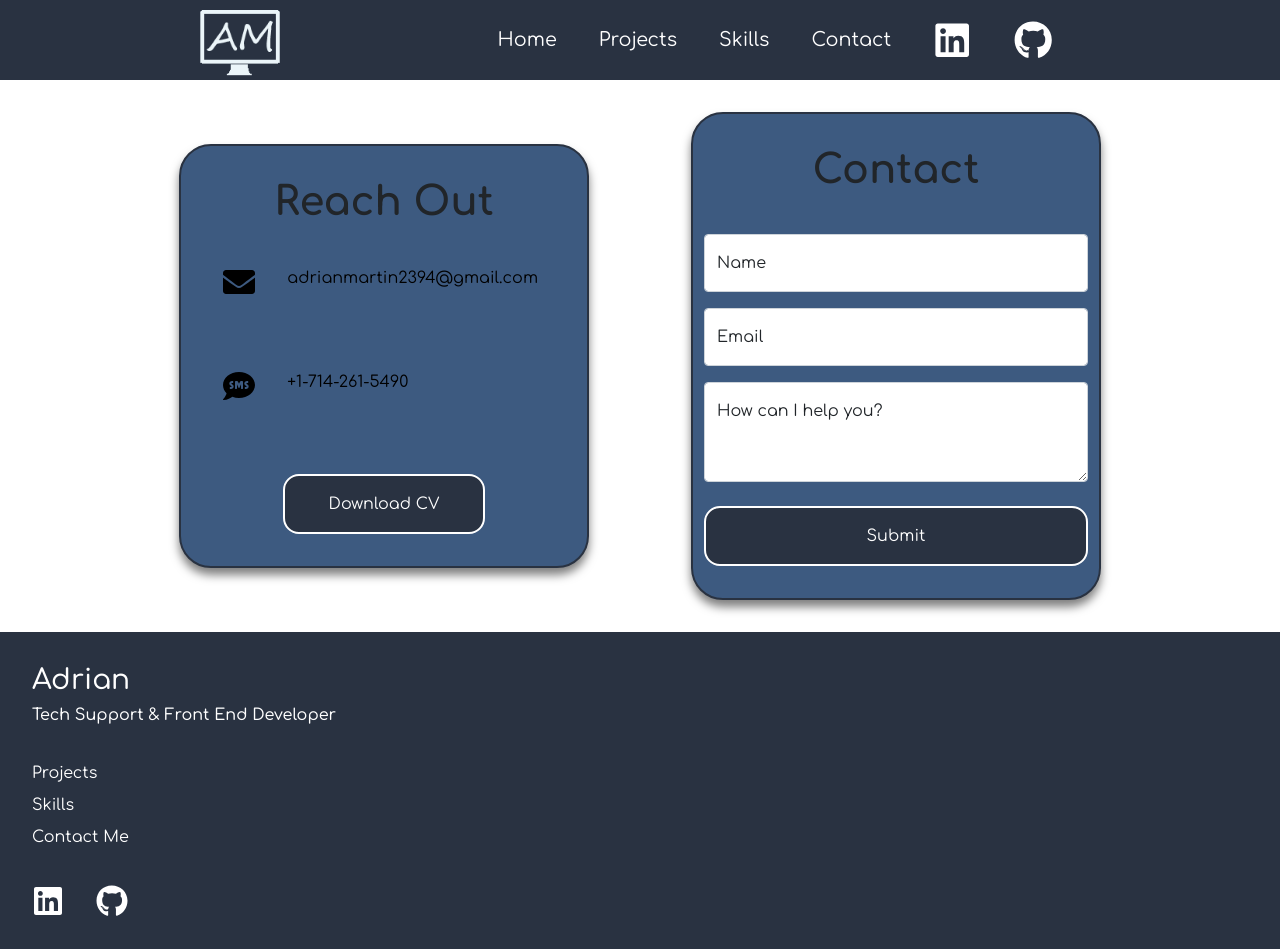
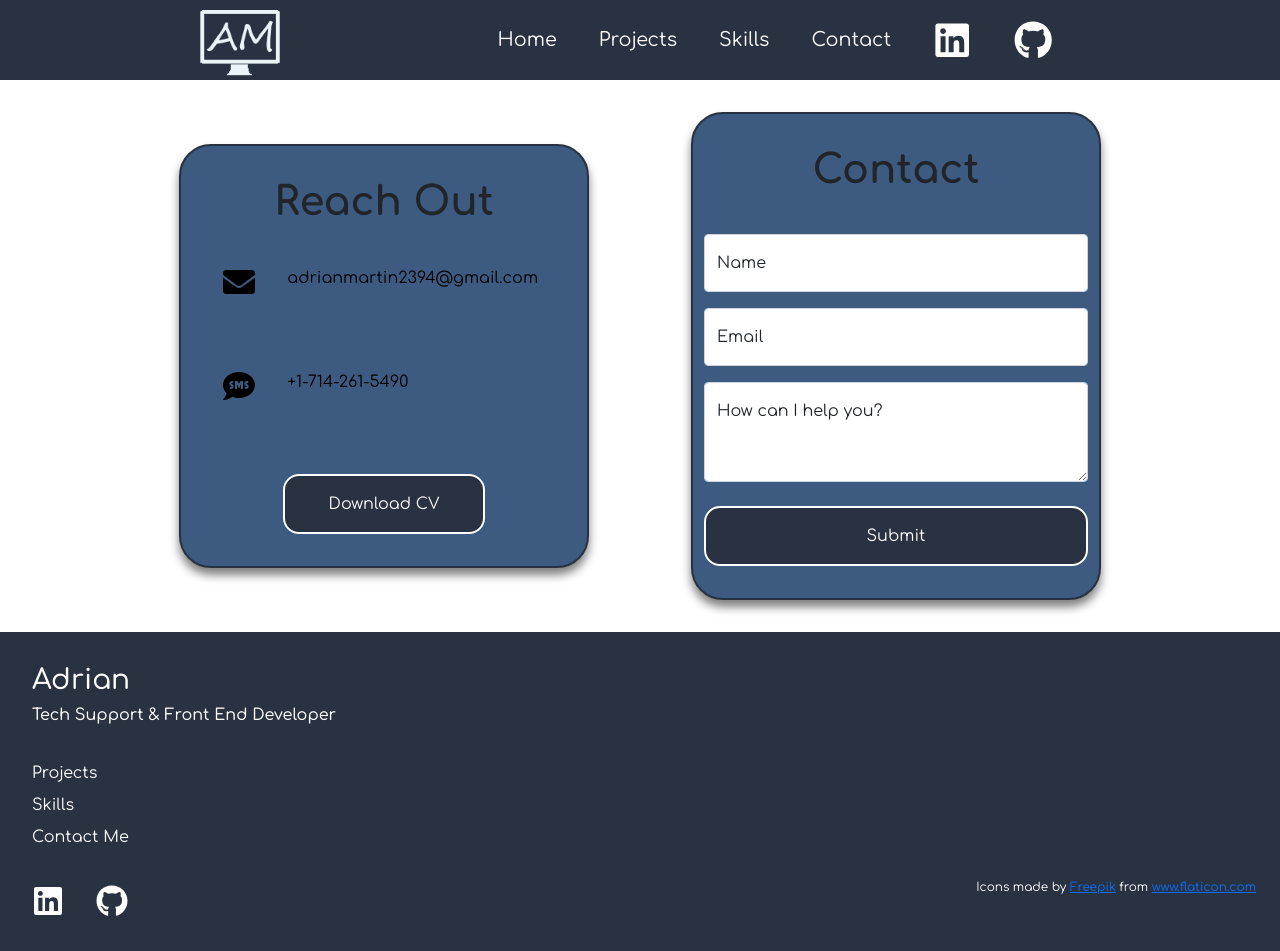
Before and after one commit to adrian-em94/portfolio_web, a React (Create React App) app: page /Contact in a window 1280 px wide. Built offline with nearby package versions, Linux system fonts and the light colour scheme.

Commit message:
added attributions fixed contact link

```diff
--- a/src/components/Footer.css
+++ b/src/components/Footer.css
@@ -26,10 +26,22 @@
   color: #fff;
 }
 
+.smaller_icons {
+  display: flex;
+}
+
 .socials {
   margin-top: 2em;
   display: flex;
   flex-direction: row;
+}
+
+.attributions {
+  width: 100%;
+  text-align: end;
+  margin-right: 2em;
+  font-size: 0.75rem;
+  padding-top: 1.5em;
 }
 
 .soc_link {
--- a/src/components/Footer.js
+++ b/src/components/Footer.js
@@ -18,10 +18,11 @@ function Footer() {
                     <Link className='a_link' to="/Skills">
                         Skills
                     </Link>
-                    <Link className='a_link'to="/">
+                    <Link className='a_link'to="/Contact">
                         Contact Me
                     </Link>
                 </div>
+                <div className='smaller_icons'>
                     <div className='socials'>
                         <Link className='soc_link' to={{ pathname: 'https://www.linkedin.com/in/adrian-martin-0906a4bb/' }} target="_blank" rel="noreferrer">
                             <FaLinkedin  size="2em"/>
@@ -30,6 +31,11 @@ function Footer() {
                             <FaGithub  size="2em"/>
                         </Link>
                     </div>
+                    <div className="attributions">
+                        <p>Icons made by <a href="https://www.freepik.com" title="Freepik">Freepik</a> from <a href="https://www.flaticon.com/" title="Flaticon">www.flaticon.com</a></p>
+                    </div>
+                </div>
+
             </div>
 
 
```
Lines whose indentation alone changed are shown as unchanged.
